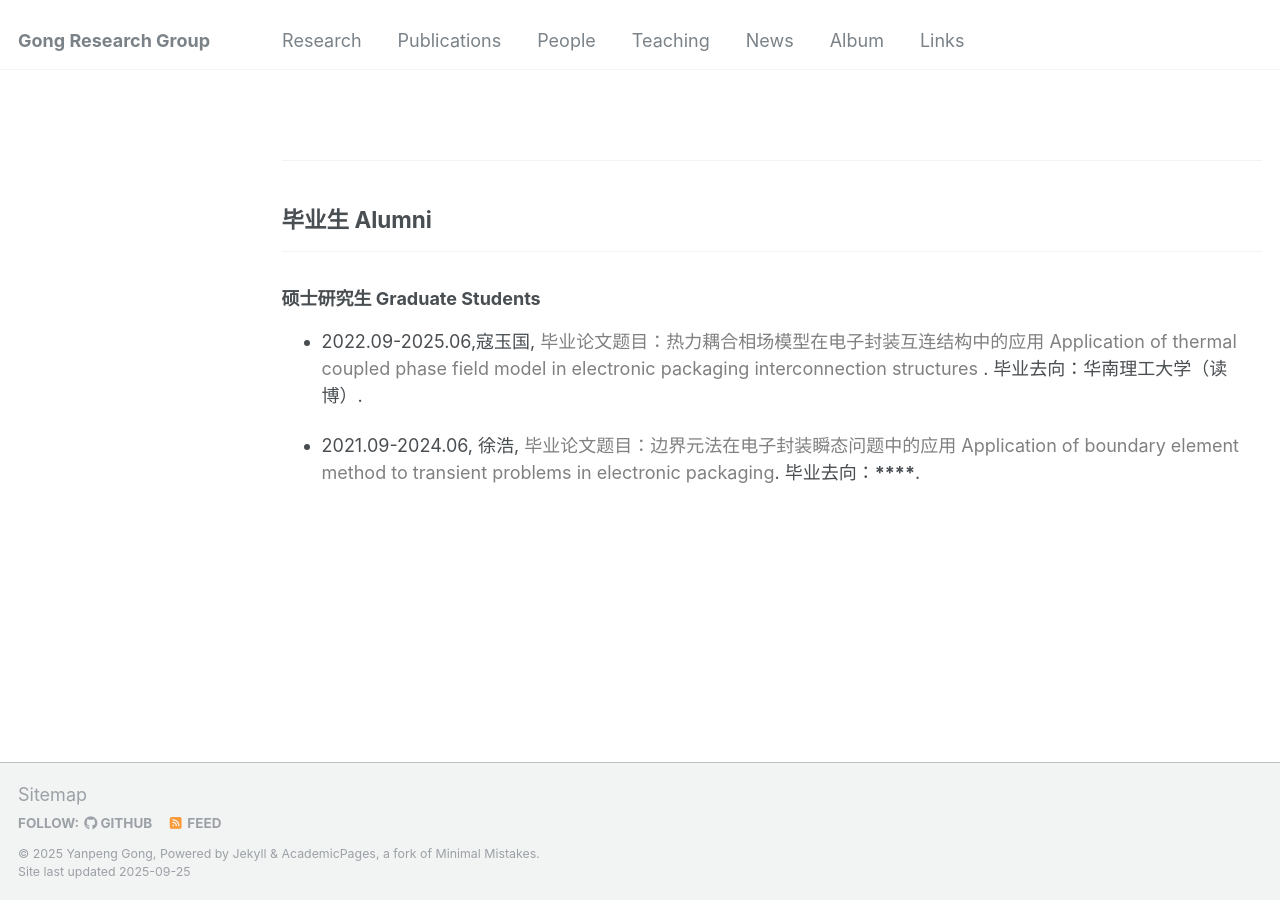
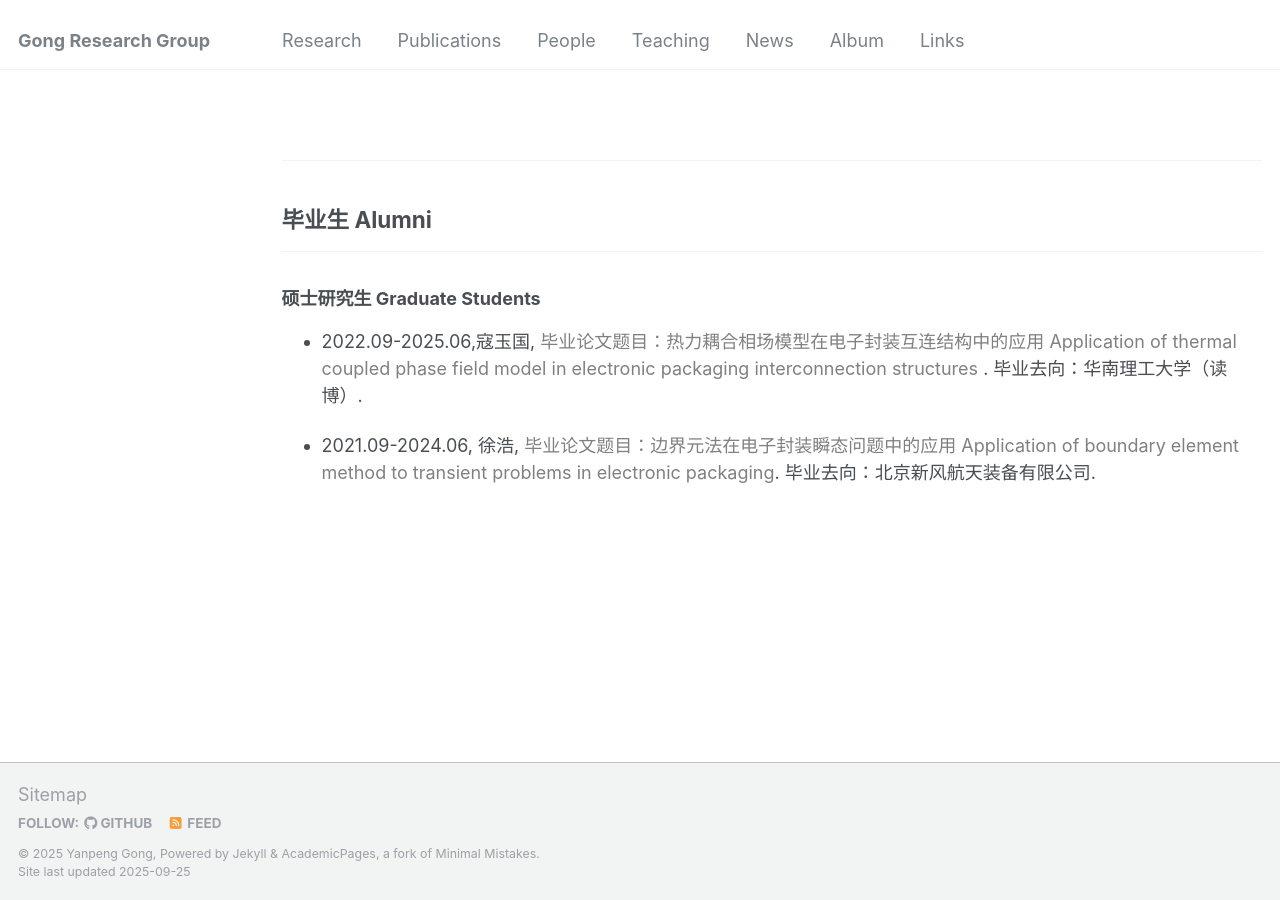
Before and after one commit to yanpeng-gong/yanpeng-gong.github.io, a Jekyll site: the page built from _people/people.md, in a window 1280 px wide and 900 px high, scrolled down 706 px. Built offline with Jekyll 4.4.1, drawn with Linux system fonts in a browser that asks for light colours.

Commit message:
update Xuhao

```diff
--- a/_people/people.md
+++ b/_people/people.md
@@ -95,7 +95,7 @@ collection: people
 
 - 2022.09-2025.06,寇玉国, <a href="http://yanpeng-gong.github.io/files/Postdoc_HangLi.pdf" style="text-decoration:none;color:gray;"> 毕业论文题目：热力耦合相场模型在电子封装互连结构中的应用 Application of thermal coupled phase field model in electronic packaging interconnection structures </a>. 毕业去向：华南理工大学（读博）.
 
-- 2021.09-2024.06, 徐浩, <a href="http://yanpeng-gong.github.io/files/Postdoc_HangLi.pdf" style="text-decoration:none;color:gray;"> 毕业论文题目：边界元法在电子封装瞬态问题中的应用 Application of boundary element method to transient problems in electronic packaging</a>. 毕业去向：**\*\*\*\***.
+- 2021.09-2024.06, 徐浩, <a href="http://yanpeng-gong.github.io/files/Postdoc_HangLi.pdf" style="text-decoration:none;color:gray;"> 毕业论文题目：边界元法在电子封装瞬态问题中的应用 Application of boundary element method to transient problems in electronic packaging</a>. 毕业去向：北京新风航天装备有限公司.
 
 <!--
 <hr>
```
